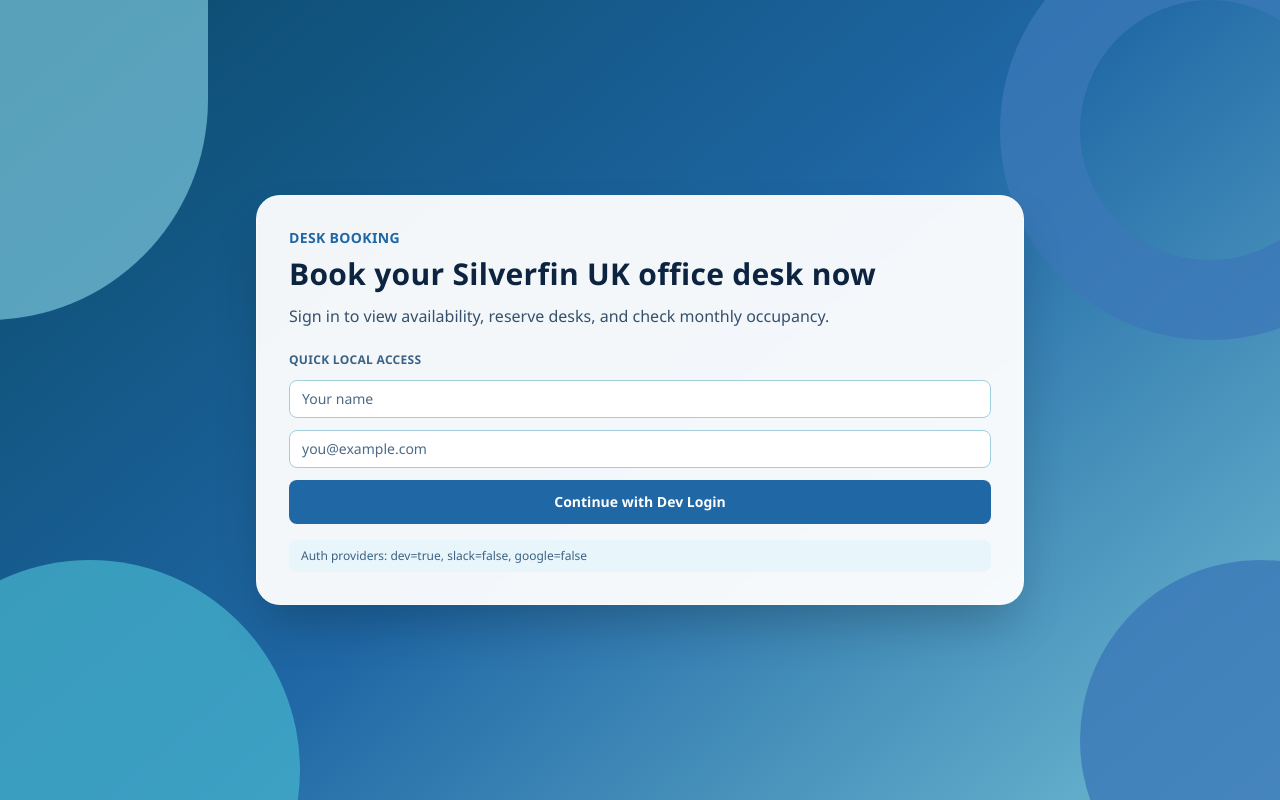
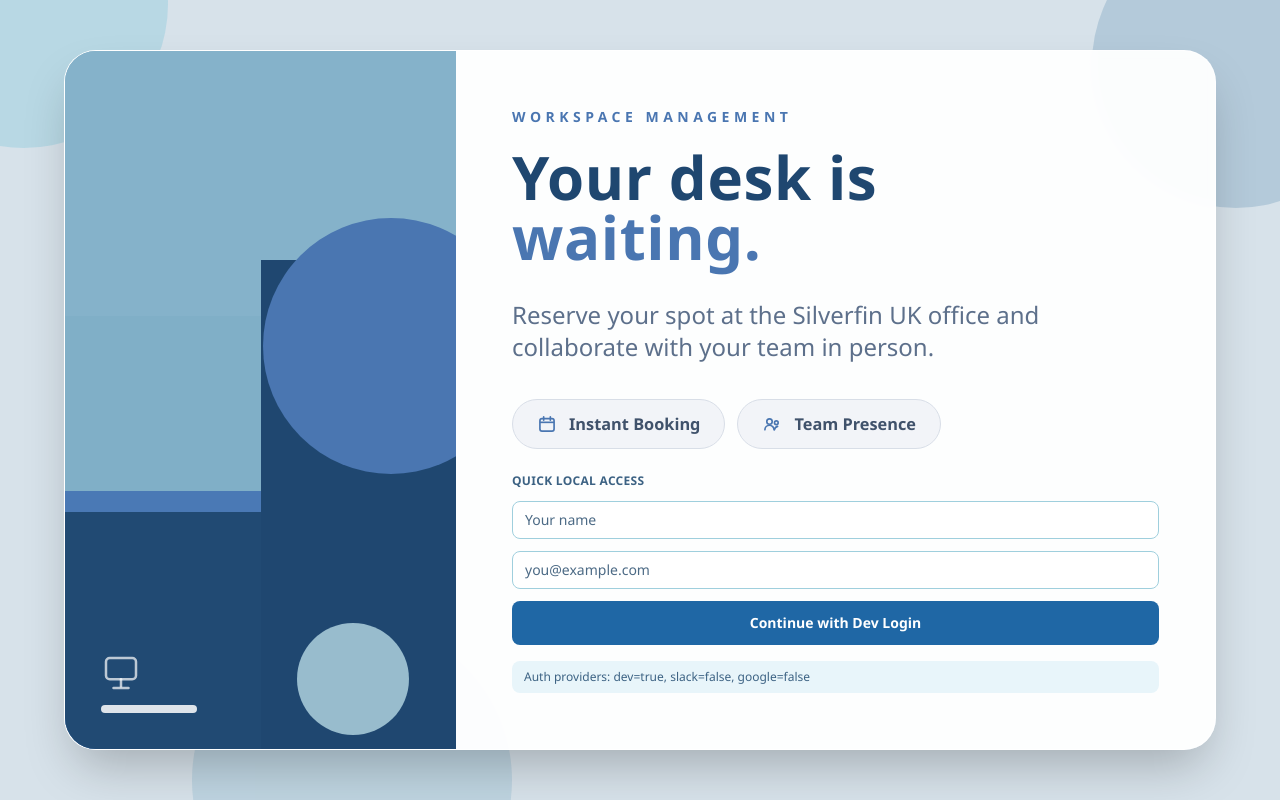
Before and after one commit to jackvoller/desk_booking, a React (Vite) app in the folder client/: page / in a window 1280 px wide. Built offline with nearby package versions, Linux system fonts and the light colour scheme; no server answers.

Commit message:
Redesign sign-in page with Slack CTA and Silverfin-inspired layout

```diff
--- a/client/src/App.jsx
+++ b/client/src/App.jsx
@@ -14,6 +14,29 @@
   slack: false,
   google: false
 };
+
+function SlackLogo() {
+  return (
+    <svg viewBox="0 0 24 24" className="h-5 w-5" aria-hidden="true">
+      <path
+        fill="#36C5F0"
+        d="M9.72 3a2.28 2.28 0 1 1-4.56 0 2.28 2.28 0 0 1 4.56 0Zm0 1.38v5.7a2.28 2.28 0 1 1-4.56 0v-5.7h4.56Z"
+      />
+      <path
+        fill="#2EB67D"
+        d="M21 9.72a2.28 2.28 0 1 1 0-4.56 2.28 2.28 0 0 1 0 4.56Zm-1.38 0h-5.7a2.28 2.28 0 1 1 0-4.56h5.7v4.56Z"
+      />
+      <path
+        fill="#ECB22E"
+        d="M14.28 21a2.28 2.28 0 1 1 4.56 0 2.28 2.28 0 0 1-4.56 0Zm0-1.38v-5.7a2.28 2.28 0 1 1 4.56 0v5.7h-4.56Z"
+      />
+      <path
+        fill="#E01E5A"
+        d="M3 14.28a2.28 2.28 0 1 1 0 4.56 2.28 2.28 0 0 1 0-4.56Zm1.38 0h5.7a2.28 2.28 0 1 1 0 4.56h-5.7v-4.56Z"
+      />
+    </svg>
+  );
+}
 
 function findNearestWeekday(dateString, dayOffset) {
   const step = dayOffset >= 0 ? 1 : -1;
@@ -304,22 +327,86 @@
 
   if (!user) {
     return (
-      <main className="relative flex min-h-screen w-full items-center justify-center overflow-hidden bg-[#0A4A6A] px-4 py-8">
+      <main className="relative flex min-h-screen w-full items-center justify-center overflow-hidden bg-[#d7e2ea] px-4 py-8">
         <div className="pointer-events-none absolute inset-0">
-          <div className="absolute inset-0 bg-[linear-gradient(140deg,#0A4A6A_0%,#1F67A5_50%,#70BCD2_100%)]" />
-          <div className="absolute -left-28 top-0 h-80 w-80 rounded-br-[220px] bg-[#73BED4]/75" />
-          <div className="absolute right-[-140px] top-[-80px] h-[420px] w-[420px] rounded-full border-[80px] border-[#3B79B8]/80" />
-          <div className="absolute bottom-[-180px] left-[-120px] h-[420px] w-[420px] rounded-full bg-[#44B2CC]/75" />
-          <div className="absolute bottom-[-120px] right-[-160px] h-[360px] w-[360px] rounded-full bg-[#3B79B8]/80" />
+          <div className="absolute left-[-120px] top-[-140px] h-72 w-72 rounded-full bg-[#9fcfe0]/55" />
+          <div className="absolute right-[-100px] top-[-80px] h-72 w-72 rounded-full bg-[#8baec6]/45" />
+          <div className="absolute bottom-[-140px] left-[15%] h-80 w-80 rounded-full bg-[#99bfd2]/40" />
         </div>
 
-        <section className="relative z-10 w-full max-w-3xl rounded-3xl border border-white/45 bg-white/95 p-8 shadow-2xl backdrop-blur-sm">
-          <p className="text-sm font-semibold uppercase tracking-wide text-[#1F67A5]">Desk Booking</p>
-          <h1 className="mt-2 text-3xl font-bold text-[#0D2440]">Book your Silverfin UK office desk now</h1>
-          <p className="mt-3 text-[#35506B]">
-            Sign in to view availability, reserve desks, and check monthly occupancy.
+        <section className="relative z-10 w-full max-w-6xl overflow-hidden rounded-[2rem] border border-white/70 bg-white/95 shadow-2xl backdrop-blur-sm">
+          <div className="grid md:grid-cols-[34%_66%]">
+            <aside className="relative min-h-[260px] overflow-hidden bg-[#80AFC7] md:min-h-full">
+              <div className="absolute inset-0">
+                <div className="absolute inset-x-0 top-0 h-[38%] bg-[#85B2CA]" />
+                <div className="absolute bottom-0 left-0 h-[37%] w-full bg-[#4a79b5]" />
+                <div className="absolute bottom-0 right-0 h-[70%] w-[50%] bg-[#1f4770]" />
+                <div className="absolute right-[-16%] top-[24%] h-64 w-64 rounded-full bg-[#4a76b1]" />
+                <div className="absolute bottom-[2%] right-[12%] h-28 w-28 rounded-full bg-[#98bccd]" />
+                <div className="absolute bottom-0 left-0 h-[34%] w-[50%] bg-[#214a73]" />
+              </div>
+              <div className="absolute bottom-9 left-9 text-white/70">
+                <svg viewBox="0 0 64 64" className="h-10 w-10" aria-hidden="true">
+                  <rect x="8" y="8" width="48" height="34" rx="6" fill="none" stroke="currentColor" strokeWidth="4" />
+                  <line x1="32" y1="42" x2="32" y2="53" stroke="currentColor" strokeWidth="4" strokeLinecap="round" />
+                  <line x1="20" y1="56" x2="44" y2="56" stroke="currentColor" strokeWidth="4" strokeLinecap="round" />
+                </svg>
+                <div className="mt-3 h-2 w-24 rounded-full bg-white/85" />
+              </div>
+            </aside>
+
+            <div className="p-6 sm:p-10 md:p-14">
+              <p className="text-sm font-semibold uppercase tracking-[0.32em] text-[#4A76B1]">Workspace Management</p>
+              <h1 className="mt-5 text-4xl font-semibold leading-[1.05] text-[#1F4770] sm:text-5xl lg:text-6xl">
+                Your desk is
+                <span className="block text-[#4A76B1]">waiting.</span>
+              </h1>
+              <p className="mt-8 max-w-2xl text-lg leading-relaxed text-[#5D708B] sm:text-2xl">
+                Reserve your spot at the Silverfin UK office and collaborate with your team in person.
               </p>
-          {error && <p className="mt-4 rounded-lg bg-red-100 px-3 py-2 text-sm text-red-700">{error}</p>}
+
+              <div className="mt-9 flex flex-wrap gap-3">
+                <span className="inline-flex items-center gap-3 rounded-full border border-[#d8dee7] bg-[#f2f4f8] px-6 py-3 text-[1.02rem] font-semibold text-[#40526b]">
+                  <svg viewBox="0 0 24 24" className="h-5 w-5 text-[#4A76B1]" aria-hidden="true">
+                    <rect x="3.5" y="5.5" width="17" height="15" rx="2.5" fill="none" stroke="currentColor" strokeWidth="2" />
+                    <line x1="3.5" y1="10" x2="20.5" y2="10" stroke="currentColor" strokeWidth="2" />
+                    <line x1="8" y1="3.5" x2="8" y2="7.5" stroke="currentColor" strokeWidth="2" strokeLinecap="round" />
+                    <line x1="16" y1="3.5" x2="16" y2="7.5" stroke="currentColor" strokeWidth="2" strokeLinecap="round" />
+                  </svg>
+                  Instant Booking
+                </span>
+                <span className="inline-flex items-center gap-3 rounded-full border border-[#d8dee7] bg-[#f2f4f8] px-6 py-3 text-[1.02rem] font-semibold text-[#40526b]">
+                  <svg viewBox="0 0 24 24" className="h-5 w-5 text-[#4A76B1]" aria-hidden="true">
+                    <circle cx="9" cy="9" r="3.25" fill="none" stroke="currentColor" strokeWidth="2" />
+                    <path d="M3.5 19a5.5 5.5 0 0 1 11 0" fill="none" stroke="currentColor" strokeWidth="2" strokeLinecap="round" />
+                    <circle cx="17.2" cy="10.5" r="2.2" fill="none" stroke="currentColor" strokeWidth="2" />
+                    <path d="M15 18.8c.3-2.1 1.5-3.5 3.7-4" fill="none" stroke="currentColor" strokeWidth="2" strokeLinecap="round" />
+                  </svg>
+                  Team Presence
+                </span>
+              </div>
+
+              {error && <p className="mt-5 rounded-lg bg-red-100 px-3 py-2 text-sm text-red-700">{error}</p>}
+
+              {authProviders.slack ? (
+                <button
+                  type="button"
+                  className="mt-10 flex w-full items-center justify-between rounded-3xl bg-[#1F4770] px-6 py-5 text-left text-white transition hover:bg-[#17385a]"
+                  onClick={api.loginWithSlack}
+                >
+                  <span className="inline-flex items-center gap-4">
+                    <span className="inline-flex h-11 w-11 items-center justify-center rounded-xl bg-white">
+                      <SlackLogo />
+                    </span>
+                    <span className="text-xl font-semibold leading-none sm:text-[2rem]">Continue with Slack</span>
+                  </span>
+                  <span className="text-4xl font-light leading-none sm:text-5xl">→</span>
+                </button>
+              ) : !authProviders.devLogin ? (
+                <p className="mt-5 rounded-lg bg-amber-100 px-3 py-2 text-sm text-amber-700">
+                  No sign-in method is configured. Contact your administrator.
+                </p>
+              ) : null}
 
               {authProviders.devLogin ? (
                 <form className="mt-6 space-y-3" onSubmit={handleDevLogin}>
@@ -349,28 +436,14 @@
                 </form>
               ) : null}
 
-          {authProviders.devLogin && authProviders.slack ? <div className="my-5 h-px w-full bg-[#B6D8E4]" /> : null}
-
-          {authProviders.slack ? (
-            <button
-              type="button"
-              className="w-full rounded-lg border border-[#1F67A5] bg-white px-5 py-3 text-sm font-semibold text-[#1F67A5] transition hover:bg-[#E8F5FA]"
-              onClick={api.loginWithSlack}
-            >
-              Sign in with Slack
-            </button>
-          ) : !authProviders.devLogin ? (
-            <p className="mt-5 rounded-lg bg-amber-100 px-3 py-2 text-sm text-amber-700">
-              No sign-in method is configured. Contact your administrator.
-            </p>
-          ) : null}
-
               {showAuthProviderDebug ? (
                 <p className="mt-4 rounded-lg bg-[#E8F5FA] px-3 py-2 text-xs font-medium text-[#3C6283]">
                   Auth providers: dev={String(authProviders.devLogin)}, slack={String(authProviders.slack)}, google=
                   {String(authProviders.google)}
                 </p>
               ) : null}
+            </div>
+          </div>
         </section>
       </main>
     );
```
Lines whose indentation alone changed are shown as unchanged.
